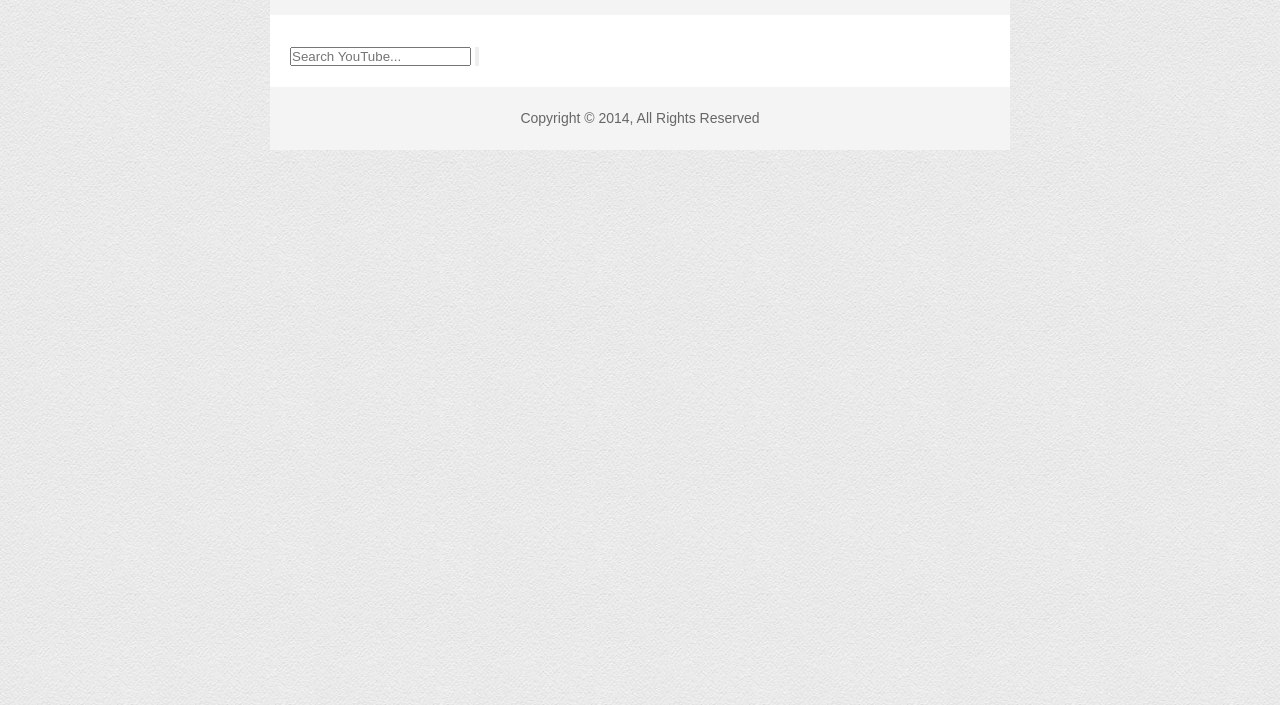
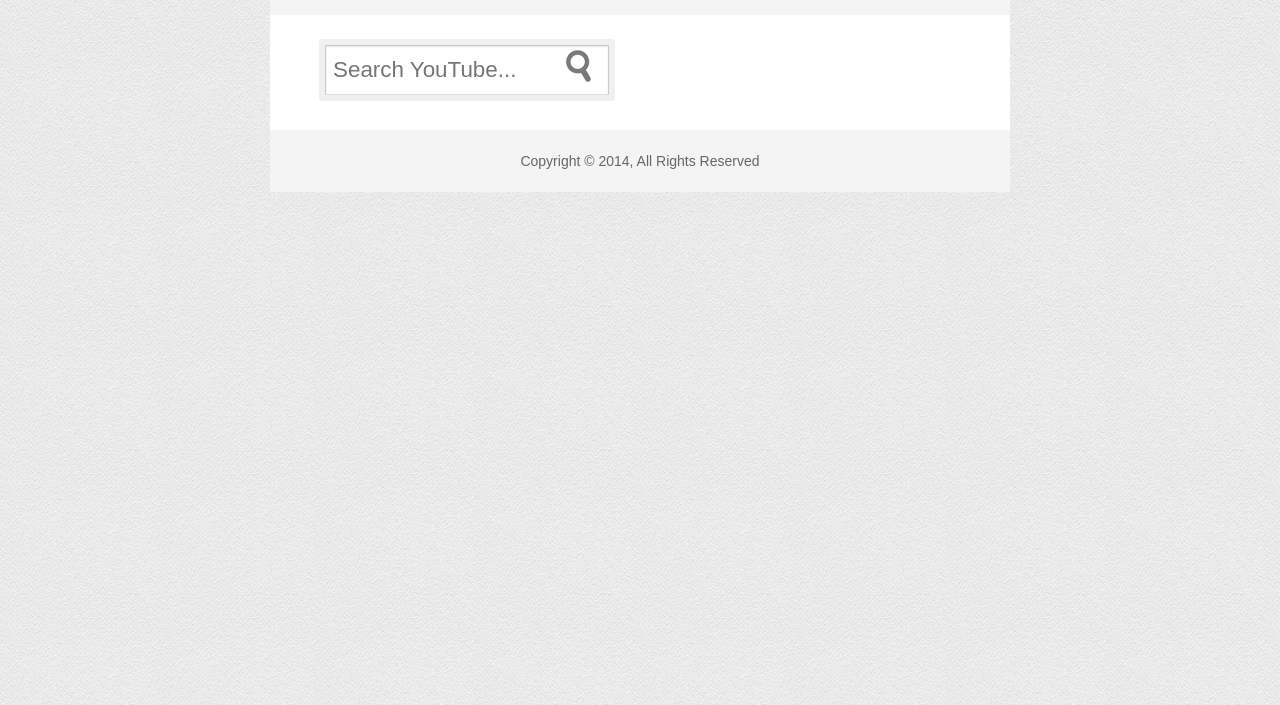
Before and after one commit to M-Matin/You-Tube-API, a plain HTML site: page index.html in a window 1280 px wide. Shown: the part 95-800 px from the top of the page. Drawn offline with nearby package versions, Linux system fonts and the light colour scheme.

Commit message:
Finished Styling

```diff
--- a/css/style.css
+++ b/css/style.css
@@ -49,3 +49,55 @@ footer{
 	background:#f4f4f4;
 	text-align:center;
 }
+
+#search-form{
+	display:block;
+	margin-bottom:15px;
+}
+
+.fieldcontainer{
+	display:block;
+	position:relative;
+	width:90%;
+	margin:0 auto;
+}
+
+.search-field{
+	-moz-box-sizing:border-box;
+	-webkit-box-sizing:border-box;
+	box-sizing:border-box;
+	display:block;
+	width:45%;
+	padding:11px 7px;
+	padding-right:43px;
+	background:#fff;
+	color:#ccc;
+	border:1px solid #c8c8c8;
+	font-size:1.6em;
+	border-bottom-color:#d2e2e7;
+	-moz-border-radius:1px;
+	-webkit-border-radius:1px;
+	border-radius:1px;
+	-moz-box-shadow:inset 0 1px 2px rgba(0,0,0,0.1), 0 0 0 6px #f0f0f0;
+	-webkit-box-shadow:inset 0 1px 2px rgba(0,0,0,0.1), 0 0 0 6px #f0f0f0;
+	box-shadow:inset 0 1px 2px rgba(0,0,0,0.1), 0 0 0 6px #f0f0f0;
+}
+
+#search-btn{
+	position:absolute;
+	right:360px;
+	top:5px;
+	height:32px;
+	width:32px;
+	border:0;
+	cursor:pointer;
+	zoom:1;
+	filter:alpha(opacity=65);
+	opacity:0.65;
+	background:transparent url(../img/search.png) top left no-repeat;s
+}
+
+#search-btn:hover{
+	filter:alpha(opacity=90);
+	opacity:0.9;
+}
--- a/js/script.js
+++ b/js/script.js
@@ -0,0 +1,31 @@
+// Searchbar Handler
+$(function(){
+	var searchField = $('#query');
+	var icon = $('#search-btn');
+
+	// Focus Event Handler
+	$(searchField).on('focus', function(){
+		$(this).animate({
+			width:'100%'
+		},400);
+		$(icon).animate({
+			right: '10px'
+		}, 400);
+	});
+
+	// Blur Event Handler
+	$(searchField).on('blur', function(){
+		if(searchField.val() == ''){
+			$(searchField).animate({
+				width:'45%'
+			},400, function(){});
+			$(icon).animate({
+				right:'360px'
+			},400, function(){});
+		}
+	});
+
+	$('#search-form').submit(function(e){
+		e.preventDefault();
+	});
+});
```
Also changed, not shown: 1 other file.
